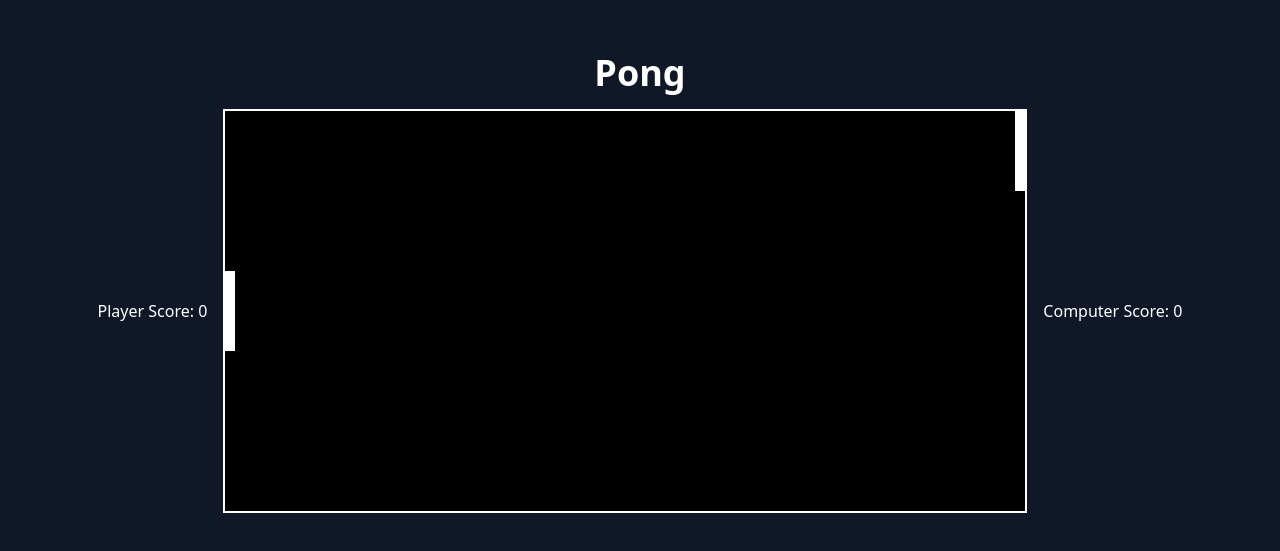
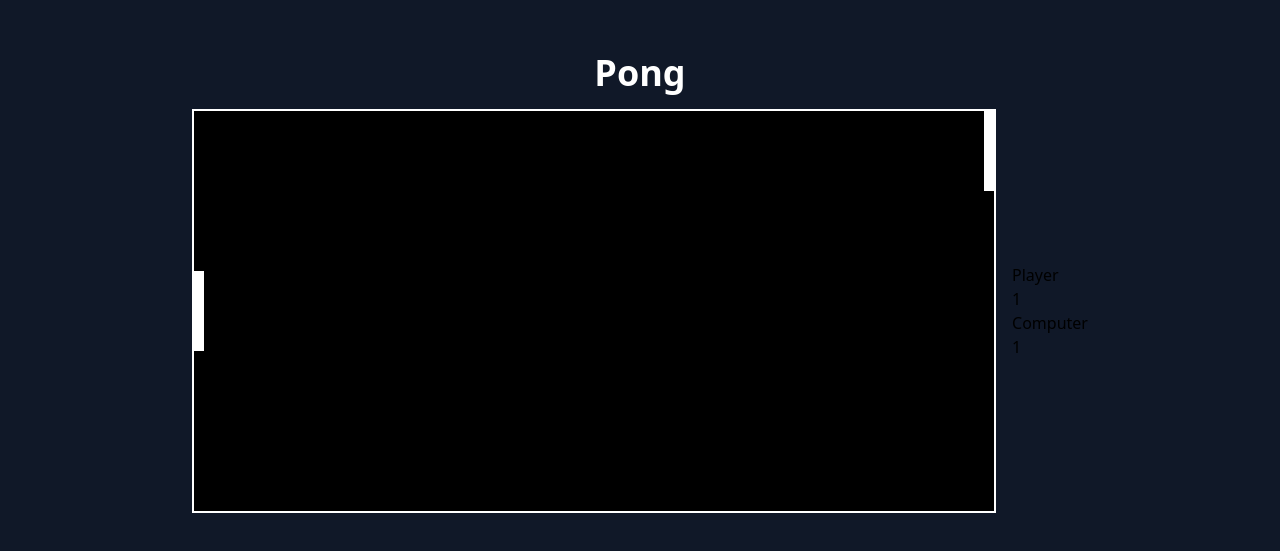
Before and after one commit to MarkCarson777/pong, a React (Vite) app: page / in a window 1280 px wide. Shown: the part 117-668 px from the top of the page. Built offline with nearby package versions, Linux system fonts and the light colour scheme.

Commit message:
created Scoreboard component

```diff
--- a/src/App.tsx
+++ b/src/App.tsx
@@ -1,10 +1,11 @@
 import { useState, useRef, useEffect } from "react";
 import type { GameState } from "./types/GameState";
+import { Scoreboard } from "./components/Scoreboard";
 
 // TODO: Improve computer paddle AI
 // TODO: Add difficulty levels
 // TODO: Centre countdown
-// TODO: Figure out what to do with paddles during countdown and inbetween rerenders
+// TODO: Figure out what to do with paddles during countdown and inbetween renders
 
 // Canvas constants
 const CANVAS_WIDTH = 800;
@@ -236,9 +237,6 @@ export const App: React.FC = () => {
     <div className="flex flex-col items-center justify-center min-h-screen bg-gray-900">
       <h1 className="text-4xl font-bold text-white mb-4">Pong</h1>
       <div className="flex items-center gap-4">
-        <div>
-          <p className="text-white">Player Score: {gameState.playerScore}</p>
-        </div>
         <canvas
           ref={canvasRef}
           height={CANVAS_HEIGHT}
@@ -246,11 +244,7 @@ export const App: React.FC = () => {
           className="border-2 border-white bg-black"
           onMouseMove={onMouseMove}
         />
-        <div>
-          <p className="text-white">
-            Computer Score: {gameState.computerScore}
-          </p>
-        </div>
+        <Scoreboard playerScore={1} computerScore={1} />
       </div>
     </div>
   );
--- /dev/null
+++ b/src/components/Canvas/index.tsx
@@ -0,0 +1,7 @@
+interface Props {
+  className?: string;
+}
+
+export const Canvas: React.FC<Props> = ({ className }) => {
+  return <div className={className}>Canvas</div>;
+};
--- /dev/null
+++ b/src/components/Scoreboard/index.tsx
@@ -0,0 +1,24 @@
+interface Props {
+  playerScore: number;
+  computerScore: number;
+  className?: string;
+}
+
+export const Scoreboard: React.FC<Props> = ({
+  playerScore,
+  computerScore,
+  className,
+}) => {
+  return (
+    <div className={className}>
+      <div>
+        <span>Player</span>
+        <p>{playerScore}</p>
+      </div>
+      <div>
+        <label>Computer</label>
+        <p>{computerScore}</p>
+      </div>
+    </div>
+  );
+};
```
